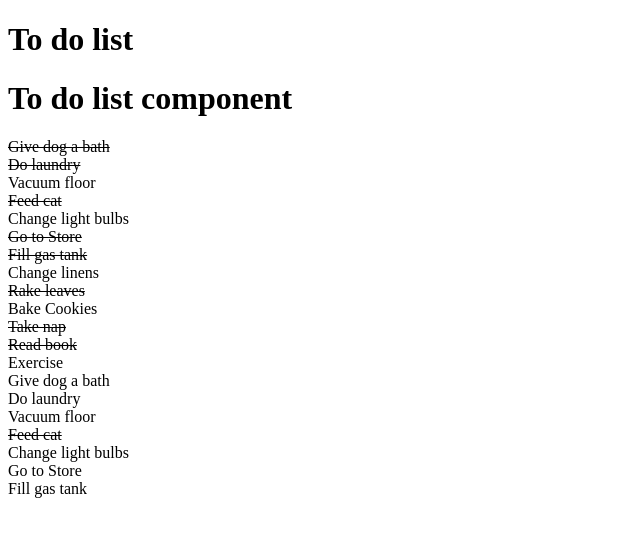
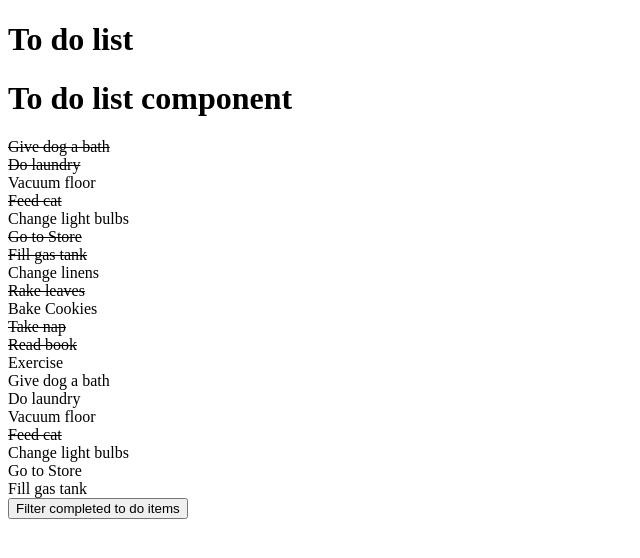
Before and after one commit to AndreaGallo264/todo-app, a React (Create React App) app: page / in a window 1280 px wide. Shown: the top 558 px of the page, without its empty margins (0-640 px from the left). Built offline with nearby package versions, Linux system fonts and the light colour scheme.

Commit message:
feature/todo-list - implemented filter for completed tasks when clicking on a button

```diff
--- a/src/App.js
+++ b/src/App.js
@@ -10,17 +10,27 @@ import ToDoList from "./ToDoList";
 function App() {
   const [toDoList, setToDoList] = useState(data);
   const handleToggle = (id) => {
-    let mapped = toDoList.map((task) => {
-      return task.id == id
+    const mapped = toDoList.map((task) => {
+      return task.id === id
         ? { ...task, complete: !task.complete }
         : { ...task };
     });
     setToDoList(mapped);
   };
+
+  const handleFilter = () => {
+    let filtered = toDoList.filter((task) => {
+      return !task.complete;
+    });
+    setToDoList(filtered);
+  };
   return (
     <div className="App">
       <Header />
       <ToDoList toDoList={toDoList} handleToggle={handleToggle} />
+      <button onClick={() => handleFilter()}>
+        Filter completed to do items
+      </button>
     </div>
   );
 }
--- a/src/ToDoList/index.jsx
+++ b/src/ToDoList/index.jsx
@@ -9,7 +9,7 @@ const ToDoList = ({ toDoList, handleToggle }) => {
       <h1>To do list component</h1>
       <div>
         {toDoList.map((todo) => {
-          return <ToDo todo={todo} handleToggle={handleToggle} />;
+          return <ToDo todo={todo} handleToggle={handleToggle} key={todo.id} />;
         })}
       </div>
     </>
```
